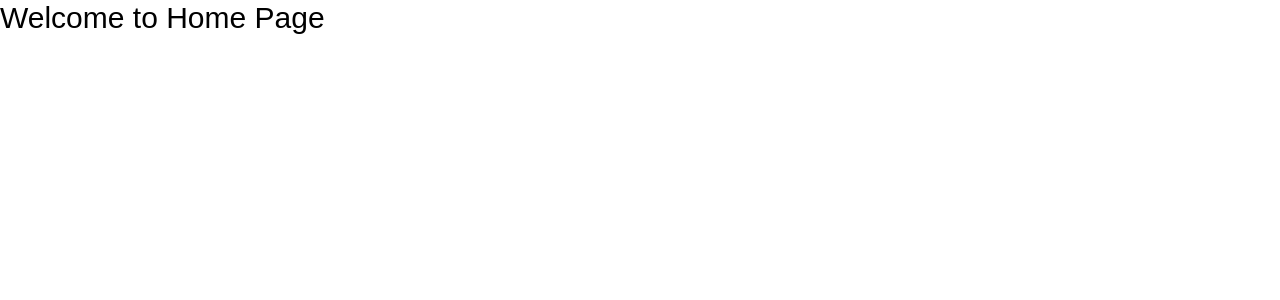
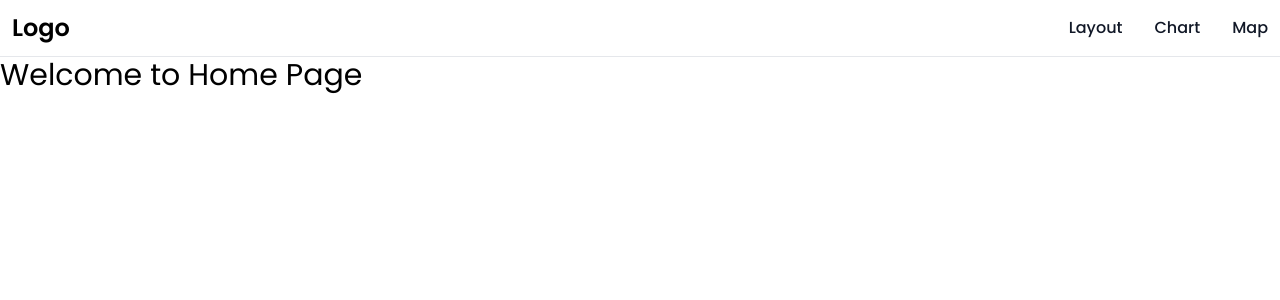
Before and after one commit to sagorpaul142/svelte_coding_assessment, a SvelteKit app: page / in a window 1280 px wide. Shown: the top 300 px of the page. Built offline with nearby package versions, Linux system fonts and the light colour scheme.

Commit message:
layout and navabr add

```diff
--- a/src/app.css
+++ b/src/app.css
@@ -2,8 +2,6 @@
 @tailwind components;
 @tailwind utilities;
 
-@import url('https://fonts.googleapis.com/css2?family=Poppins:ital,wght@0,100;0,200;0,300;0,400;0,500;0,600;0,700;0,800;0,900;1,100;1,200;1,300;1,400;1,500;1,600;1,700;1,800;1,900&display=swap');
-
 body {
     font-family: 'Poppins', sans-serif;
 }
--- a/src/app.html
+++ b/src/app.html
@@ -5,6 +5,9 @@
 		<link rel="icon" href="%sveltekit.assets%/favicon.png" />
 		<meta name="viewport" content="width=device-width" />
         <script src="https://cdn.jsdelivr.net/npm/chart.js"></script>
+		<link rel="preconnect" href="https://fonts.googleapis.com">
+        <link rel="preconnect" href="https://fonts.gstatic.com" crossorigin>
+        <link href="https://fonts.googleapis.com/css2?family=Poppins:ital,wght@0,100;0,200;0,300;0,400;0,500;0,600;0,700;0,800;0,900;1,100;1,200;1,300;1,400;1,500;1,600;1,700;1,800;1,900&display=swap" rel="stylesheet">
 		%sveltekit.head%
 	</head>
 	<body data-sveltekit-preload-data="hover">
--- /dev/null
+++ b/src/lib/Header.svelte
@@ -0,0 +1,28 @@
+<nav class="bg-white dark:bg-gray-900 w-full border-b border-gray-200 dark:border-gray-600">
+    <div class="max-w-screen-xl flex flex-wrap items-center justify-between mx-auto p-3">
+        <a href="/" class="flex items-center">
+            <span class="self-center text-2xl font-semibold whitespace-nowrap dark:text-white">Logo</span>
+        </a>
+        <div class="items-center justify-between flex w-auto " id="navbar-sticky">
+            <ul class="flex p-0 font-medium border-gray-100 rounded-lg  flex-row space-x-8 mt-0 border-0 bg-white dark:bg-gray-900 dark:border-gray-700">
+                <li>
+                    <a href="#"
+                       class="block py-2 pl-3 pr-4 text-gray-900 rounded hover:bg-gray-100 md:hover:bg-transparent md:hover:text-blue-700 md:p-0 md:dark:hover:text-blue-500 dark:text-white dark:hover:bg-gray-700 dark:hover:text-white md:dark:hover:bg-transparent dark:border-gray-700 bg-transparent "
+                       aria-current="page">Layout</a>
+                </li>
+                <li>
+                    <a href="#"
+                       class="block py-2 pl-3 pr-4 text-gray-900 rounded hover:bg-gray-100 md:hover:bg-transparent md:hover:text-blue-700 md:p-0 md:dark:hover:text-blue-500 dark:text-white dark:hover:bg-gray-700 dark:hover:text-white md:dark:hover:bg-transparent dark:border-gray-700">
+                        Chart
+                    </a>
+                </li>
+                <li>
+                    <a href="#"
+                       class="block py-2 pl-3 pr-4 text-gray-900 rounded hover:bg-gray-100 md:hover:bg-transparent md:hover:text-blue-700 md:p-0 md:dark:hover:text-blue-500 dark:text-white dark:hover:bg-gray-700 dark:hover:text-white md:dark:hover:bg-transparent dark:border-gray-700">
+                        Map
+                    </a>
+                </li>
+            </ul>
+        </div>
+    </div>
+</nav>
--- a/src/routes/+layout.svelte
+++ b/src/routes/+layout.svelte
@@ -1,5 +1,8 @@
 <script>
     import "../app.css"
+    import Header from "$lib/Header.svelte";
 </script>
 
+<Header/>
+
 <slot/>
```
